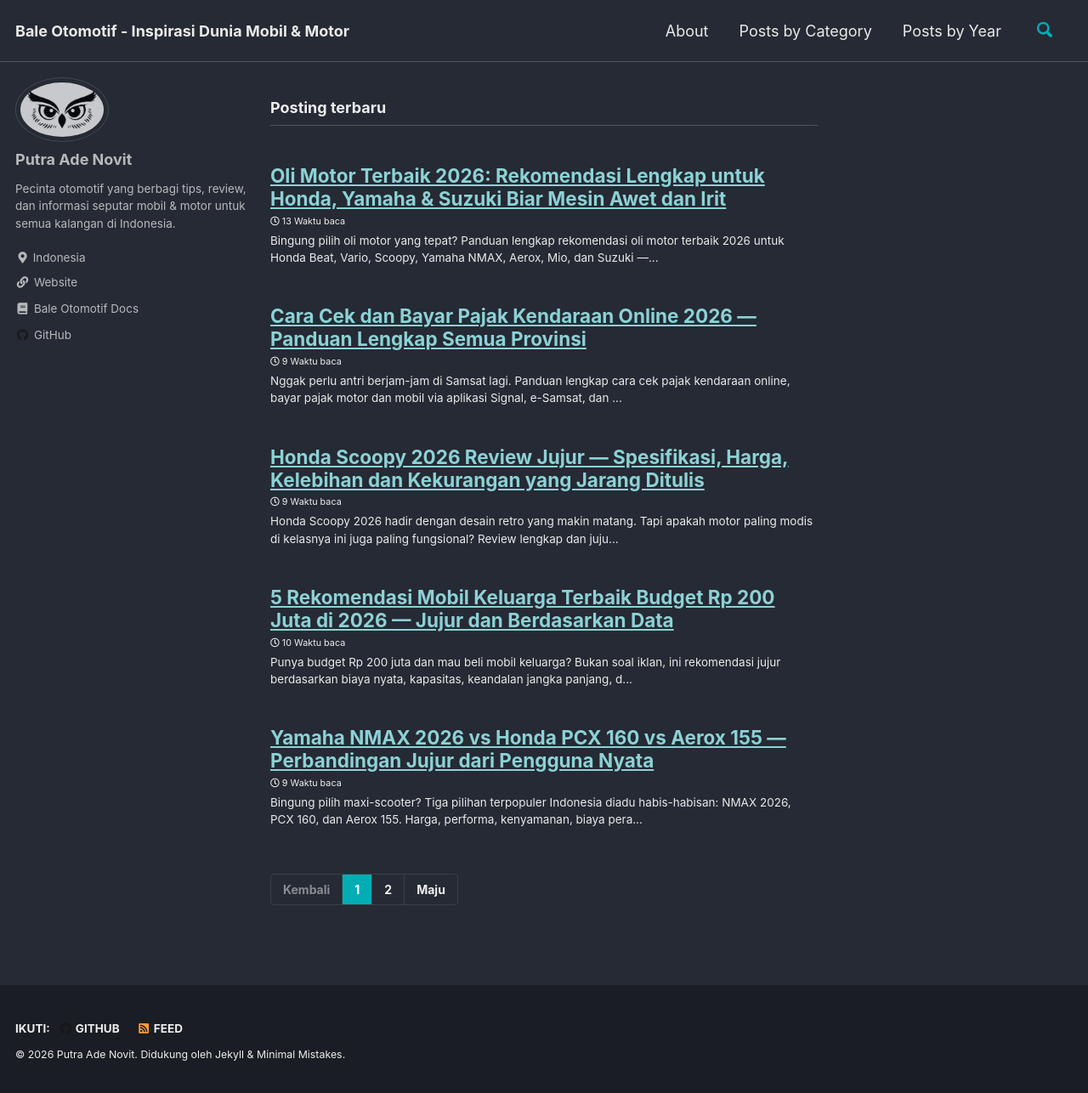
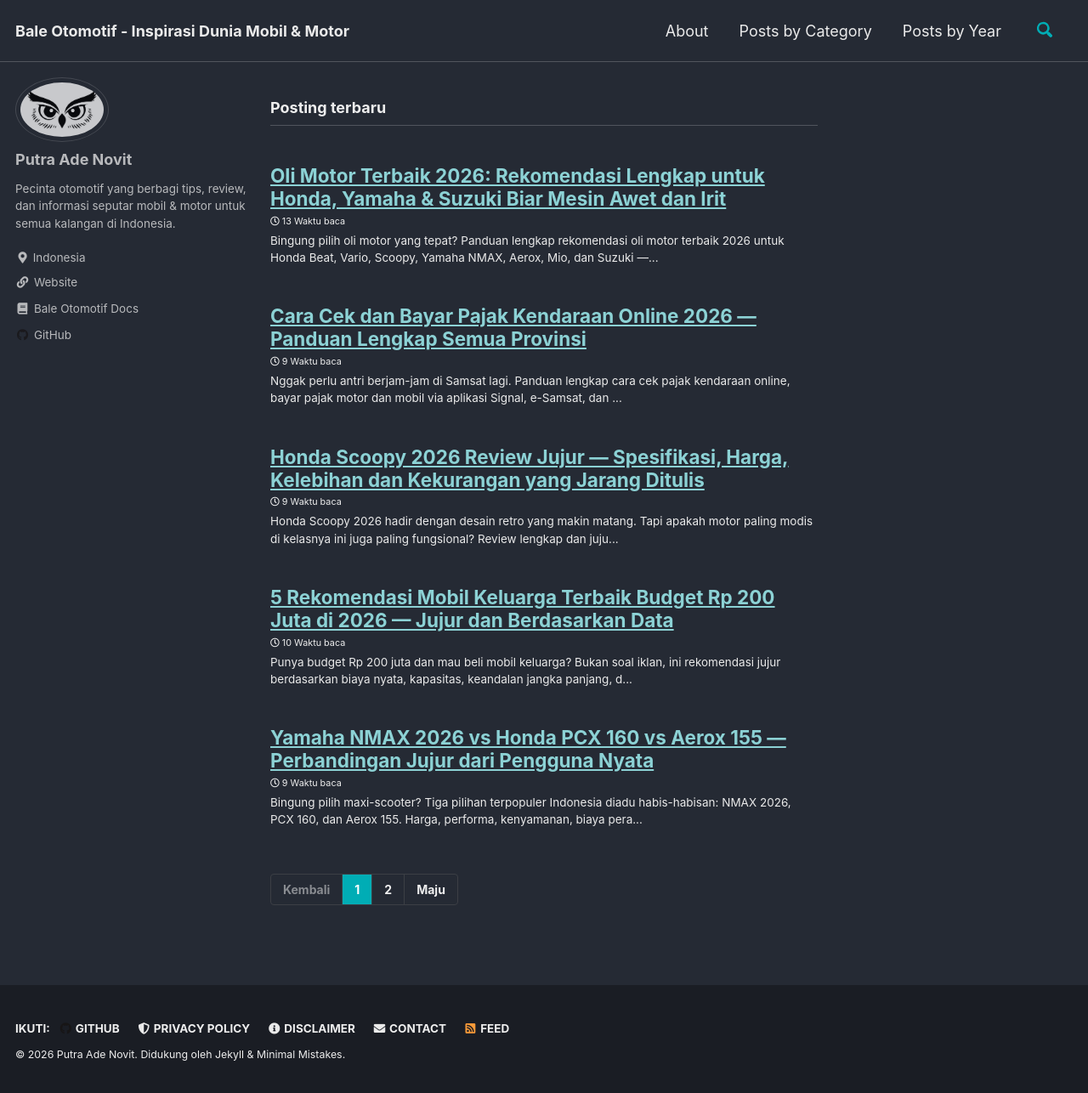
Before and after one commit to balenetizien/balenetizien.github.io, a Jekyll site: the page built from index.html, in a window 1280 px wide and 1286 px high. Shown: the whole window at 85% size. Built offline with Jekyll 4.4.1, drawn with Linux system fonts in a browser that asks for light colours; cached includes are drawn as plain includes; the list of posts is cut into pages by our own code.

Commit message:
Add Privacy Policy, Disclaimer, Contact to footer links (AdSense compliance)

```diff
--- a/_config.yml
+++ b/_config.yml
@@ -62,6 +62,15 @@
     - label: "GitHub"
       icon: "fab fa-fw fa-github"
       url: "https://github.com/balenetizien"
+    - label: "Privacy Policy"
+      icon: "fas fa-fw fa-shield-alt"
+      url: "/privacy-policy/"
+    - label: "Disclaimer"
+      icon: "fas fa-fw fa-info-circle"
+      url: "/disclaimer/"
+    - label: "Contact"
+      icon: "fas fa-fw fa-envelope"
+      url: "/contact/"
 
 # Reading Files
 include:
```
